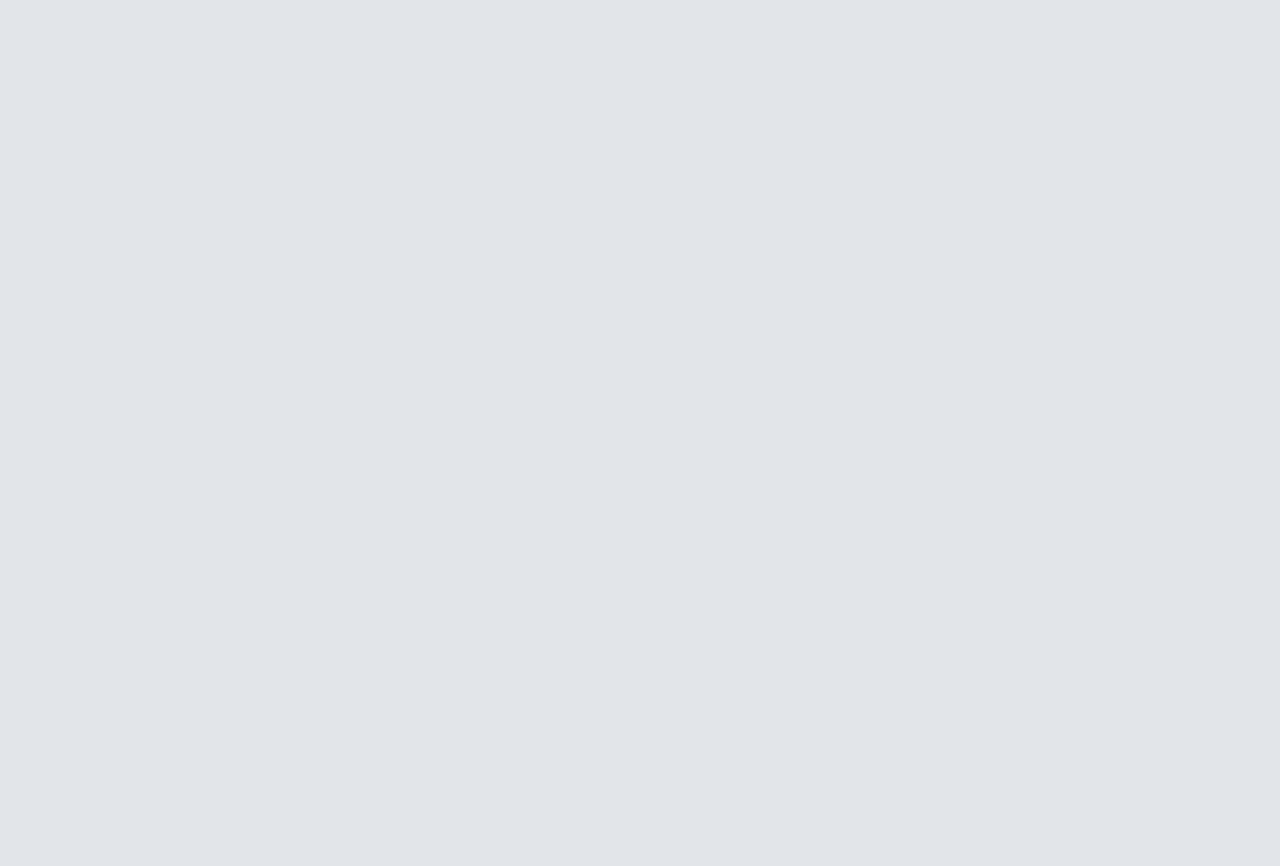
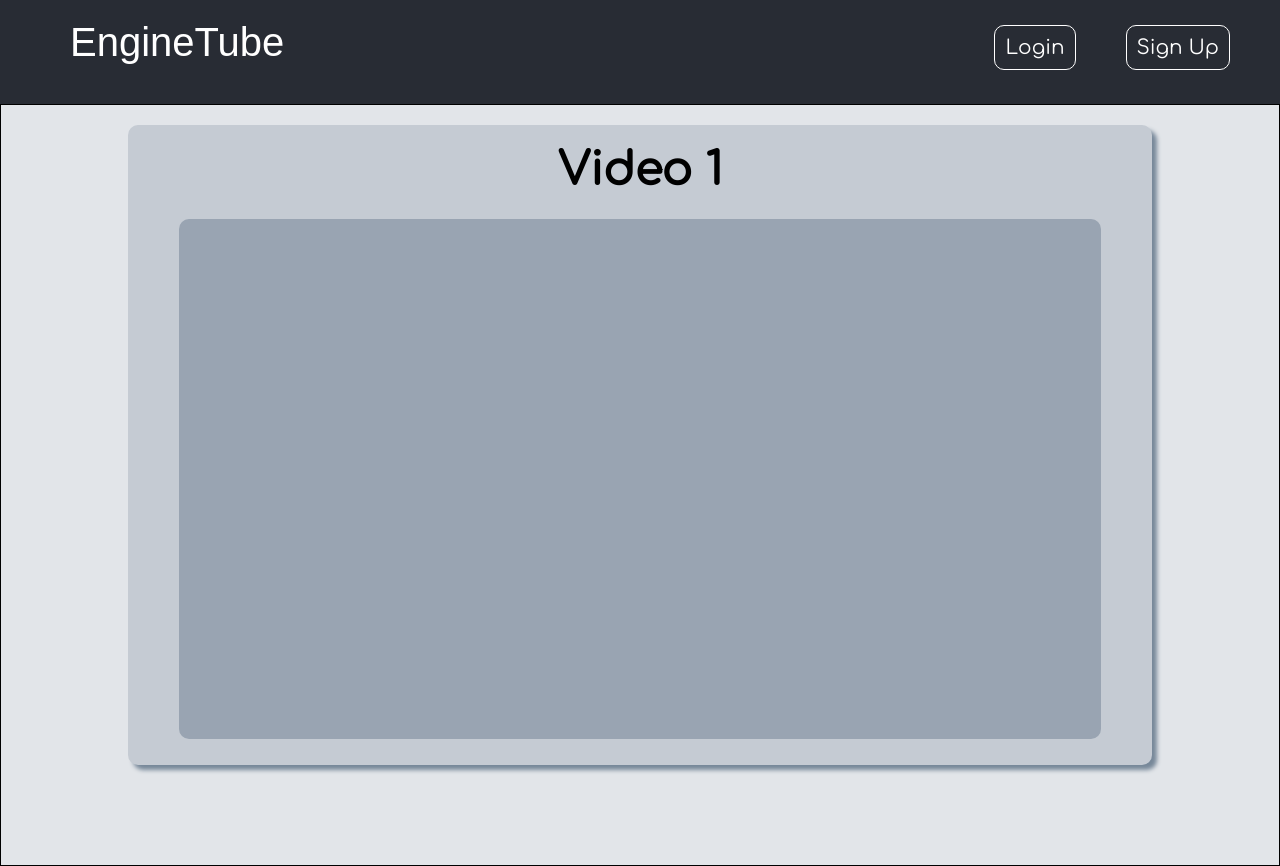
Before and after one commit to Manas-Shankar/recommender-engine-frontend, a React (Create React App) app: page /video/1/1 in a window 1280 px wide. Before the commit the page ends 800 px from the top, so only its background shows below. Built offline with nearby package versions, Linux system fonts and the light colour scheme; a web font is replaced by a local one.

Commit message:
added embeds

```diff
--- a/package.json
+++ b/package.json
@@ -11,6 +11,7 @@
     "react-dom": "^17.0.2",
     "react-router-dom": "^5.2.0",
     "react-scripts": "4.0.3",
+    "react-youtube": "^7.13.1",
     "web-vitals": "^1.1.2"
   },
   "scripts": {
--- a/src/videoView.css
+++ b/src/CSS/videoView.css
@@ -37,7 +37,44 @@
   .container{
       margin-top:13vh;
       font-size:30px;
-      /* border:1px solid black; */
+      border:1px solid black;
       height:90vh;
       padding:20px;
   }
+
+  .player-area{
+    /* border:1px solid black; */
+    background-color: #c5cbd3;
+    height:80vh;
+    width:80vw;
+    margin:auto;
+    border-radius:10px;
+    box-shadow: 5px 5px 4px lightslategray ;
+  }
+
+  .player-title{
+    margin:0px;
+    margin:auto;
+    position: relative;
+    top:10px;
+    text-align:center;
+    /* border:1px solid black; */
+    width:90%;
+    padding:10px;
+  }
+
+  .main-player{
+    background-color: #99a4b2;
+    width:90%;
+    margin:auto;
+    height:65vh;
+    margin-top:10px;
+    border-radius: 10px;
+  }
+
+  .main-player .Youtube{
+    width:95%;
+    height:57.5vh;
+    margin:2.5% 2.5%;
+    border-radius: 10px;
+  }
--- a/src/App.js
+++ b/src/components/App.js
@@ -1,4 +1,4 @@
-import './App.css';
+import '../CSS/App.css';
 import LogIn from './LogIn';
 import SignUp from './SignUp';
 import React from 'react';
@@ -78,7 +78,7 @@ function App(){
 
           <div className="row-1">
             <div className="card">
-            <Link to={`/video/1`} className="link-1">
+            <Link to={`/video/1/lWM5Ygz1Y1I`} className="link-1" >
               <h3>video-1</h3>
               <img
               src="https://cdn.mos.cms.futurecdn.net/4fxJtRFSxRMGs6yUsjhrkS.jpg"
@@ -93,7 +93,7 @@ function App(){
             </div>
 
             <div className="card">
-            <Link to={`/video/2`} className="link-1">
+            <Link to={`/video/2/E6aHQD1UqoQ`} className="link-1">
             <h3>video-2</h3>
             <img
               src="https://www.supercars.net/blog/wp-content/uploads/2019/12/Koenigsegg-news-scaled.jpg"
@@ -108,7 +108,7 @@ function App(){
             </div>
 
             <div className="card">
-            <Link to={`/video/3`} className="link-1">
+            <Link to={`/video/3/`} className="link-1">
             <h3>video-3</h3>
             <img
             src="https://i.ytimg.com/vi/Fq2cTx-uGgA/maxresdefault.jpg"
@@ -123,7 +123,7 @@ function App(){
             </div>
 
             <div className="card">
-            <Link to={`/video/4`} className="link-1">
+            <Link to={`/video/4/`} className="link-1">
             <h3>video-4</h3>
             <img
               src="https://cdn.idropnews.com/wp-content/uploads/2020/12/01162746/PS5-Giveaway-Enter-to-Win-a-Free-PlayStation-5.jpg"
@@ -139,7 +139,7 @@ function App(){
 
 
             <div className="card">
-            <Link to={`/video/5`} className="link-1">
+            <Link to={`/video/5/`} className="link-1">
             <h3>video-5</h3>
             <img
               src="https://cdn.mos.cms.futurecdn.net/DE7w2qsRA3jVTaR8wTYp2P.jpg"
@@ -158,7 +158,7 @@ function App(){
           <div className="row-2">
 
             <div className="card">
-            <Link to={`/video/6`} className="link-1">
+            <Link to={`/video/6/`} className="link-1">
             <h3>video-6</h3>
             <img
               src="https://www.bijlibachao.com/wp-content/uploads/2016/09/Bosch-washing-machine-update-photo.png"
@@ -173,7 +173,7 @@ function App(){
             </div>
 
             <div className="card">
-            <Link to={`/video/7`} className="link-1">
+            <Link to={`/video/7/`} className="link-1">
             <h3>video-7</h3>
             <img
               src="https://i.ytimg.com/vi/E-gNDbz9Xbs/maxresdefault.jpg"
@@ -188,7 +188,7 @@ function App(){
             </div>
 
             <div className="card">
-            <Link to={`/video/8`} className="link-1">
+            <Link to={`/video/8/`} className="link-1">
             <h3>video-8</h3>
             <img
               src="https://mir-s3-cdn-cf.behance.net/project_modules/max_1200/13547183475129.5d3de2faec59b.jpg"
@@ -203,7 +203,7 @@ function App(){
             </div>
 
             <div className="card">
-            <Link to={`/video/9`} className="link-1">
+            <Link to={`/video/9/`} className="link-1">
             <h3>video-9</h3>
             <img
               src="https://cdn.vox-cdn.com/thumbor/iOjXI9H8guMH90tCaLmiXeRTp78=/0x0:2040x1295/1200x800/filters:focal(743x479:1069x805)/cdn.vox-cdn.com/uploads/chorus_image/image/67629863/BudsZ.0.jpg"
@@ -218,7 +218,7 @@ function App(){
             </div>
 
             <div className="card">
-            <Link to={`/video/10`} className="link-1">
+            <Link to={`/video/10/`} className="link-1">
             <h3>video-10</h3>
             <img
               src="https://i.ytimg.com/vi/A3Pyk3FPPoM/maxresdefault.jpg"
--- a/src/LogIn.js
+++ b/src/components/LogIn.js
@@ -1,5 +1,5 @@
 import React, { Component } from "react";
-import './popUp.css';
+import '../CSS/popUp.css';
 
 
 
--- a/src/LoggedIn.js
+++ b/src/components/LoggedIn.js
@@ -1,5 +1,5 @@
 import React from 'react';
-import './loggedIn.css'
+import '../CSS/loggedIn.css';
 
 
 export default function LoggedIn(){
--- a/src/SignUp.js
+++ b/src/components/SignUp.js
@@ -1,5 +1,5 @@
 import React, { Component } from "react";
-import './popUp.css';
+import '../CSS/popUp.css';
 
 
 
--- a/src/videoView.js
+++ b/src/components/videoView.js
@@ -1,20 +1,36 @@
 import React from 'react';
-import './videoView.css';
+import '../CSS/videoView.css'
 import LogIn from './LogIn';
 import SignUp from './SignUp';
+import YouTube from 'react-youtube';
 
 
 export default function VideoView(props){
 
     const [videoID,changeID] = React.useState("");
+    const [embedID,changeEmbedID] = React.useState("");
     const [logIn,showLogin] = React.useState(false);
     const [signUp,showSignUp] = React.useState(false);
 
-    console.log(props.match.params.videoId);
 
     React.useEffect(() => {
      changeID(props.match.params.videoId)
-    }, [])
+     changeEmbedID(props.match.params.embedId)
+     console.log(props.match)
+  }, [])
+
+  // const checkElapsedTime = (e) => {
+  //   const duration = e.target.getDuration();
+  //   const currentTime = e.target.getCurrentTime();
+  //   // console.log(currentTime/duration)
+  //   if(currentTime/duration > 0.5)
+  //   {
+  //     console.log(duration)
+  //     console.log(currentTime)
+  //   }
+
+  // };
+
 
     const handleOpen = (e)=>{
         console.log(e.target.id);
@@ -74,7 +90,25 @@ export default function VideoView(props){
       </div>
 
         <div className="container">
-        Hello! This is video {videoID} !
+          <div className="player-area">
+            <h2 className="player-title">Video {videoID}</h2>
+            <div className="main-player">
+                {/* <iframe
+                  id="embedded-video"
+                  src={`https://www.youtube.com/embed/${embedID}?enablejsapi=1`}
+                  frameBorder="0"
+                  allow="accelerometer; autoplay; clipboard-write; encrypted-media; gyroscope; picture-in-picture"
+                  allowFullScreen
+                  title="Embedded youtube"
+                /> */}
+                <YouTube
+                    videoId={embedID}
+                    // onPlay={(e) => checkElapsedTime(e)}
+                    className="Youtube"
+                />
+            </div>
+          </div>
+
         </div>
 
         </div>
--- a/src/index.js
+++ b/src/index.js
@@ -1,9 +1,9 @@
 import React from 'react';
 import ReactDOM from 'react-dom';
-import './index.css';
-import App from './App';
-import LoggedIn from './LoggedIn';
-import VideoView from './videoView';
+import './CSS/index.css';
+import App from './components/App';
+import LoggedIn from './components/LoggedIn';
+import VideoView from './components/videoView';
 import {BrowserRouter as Router,Route,Switch} from 'react-router-dom';
 
 
@@ -12,7 +12,7 @@ ReactDOM.render(
 
     <Switch>
       <Route path="/" exact component={App}/>
-      <Route path="/video/:videoId" exact component={VideoView}/>
+      <Route path="/video/:videoId/:embedId" exact component={VideoView}/>
       <Route path="/loggedIn" exact component={LoggedIn}/>
     </Switch>
   </Router>,
```
Also changed, not shown: src/CSS/App.css (renamed from src/App.css), src/CSS/index.css (renamed from src/index.css), src/CSS/loggedIn.css (renamed from src/loggedIn.css), src/CSS/popUp.css (renamed from src/popUp.css), 1 other file (tests, documents, lock files or other folders).
